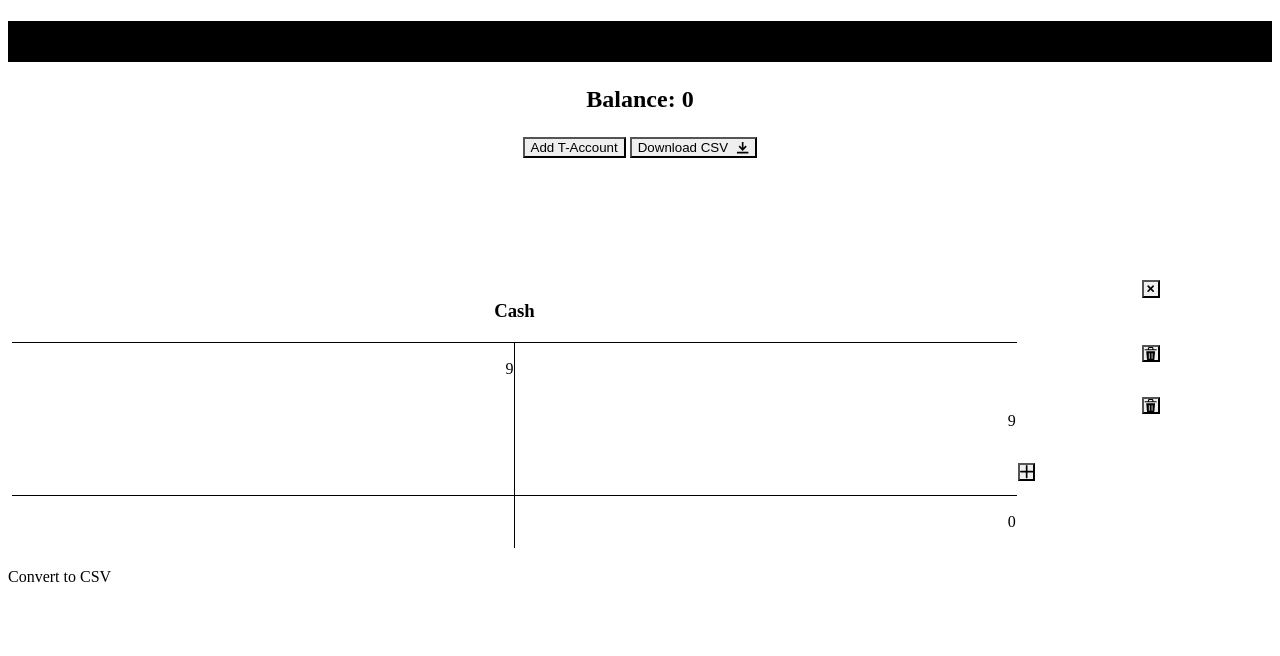
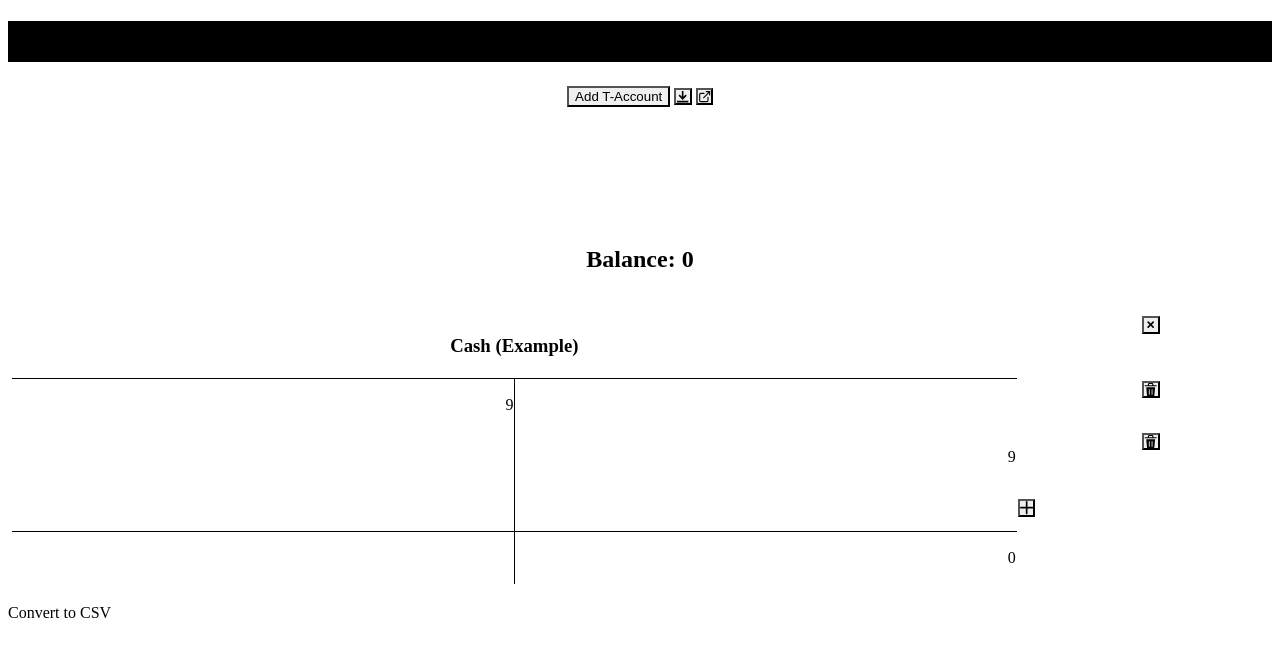
Before and after one commit to tranpeter08/t-acct-helper, a Next.js app: page / in a window 1280 px wide. Shown: the top 656 px of the page. Built offline with nearby package versions, Linux system fonts and the light colour scheme.

Commit message:
implement getServerSideProps

```diff
--- a/pages/index.tsx
+++ b/pages/index.tsx
@@ -5,40 +5,71 @@ import {
   ChangeEvent,
   useEffect,
 } from 'react';
-import type { NextPage, GetStaticProps } from 'next';
-import Head from 'next/head';
-import Image from 'next/image';
+import type { NextPage, GetServerSideProps } from 'next';
+import {
+  Grid,
+  Heading,
+  GridItem,
+  Button,
+  Text,
+  IconButton,
+  Box,
+  Divider,
+  useToast,
+} from '@chakra-ui/react';
+import { DownloadIcon, ExternalLinkIcon } from '@chakra-ui/icons';
 import styles from '../styles/Home.module.css';
 import TAccountData from '../classes/TAccountData';
 import TAccount from '../components/TAccount';
 import Trx from '../classes/Trx';
-import { Grid, Heading, GridItem, Button, Text } from '@chakra-ui/react';
-import { DownloadIcon } from '@chakra-ui/icons';
 import AddTAcctForm from '../components/AddTAcctForm';
 import Seo from '../components/Seo';
+import validateQueryData from '../utils/validateQueryData';
+
+const defaultData: TAccountData[] = [
+  {
+    id: 'aaa',
+    title: 'Cash (Example)',
+    trxs: [
+      { id: 'o0o', dr: 9, cr: 0 },
+      { id: 'o01', dr: 0, cr: 9 },
+    ],
+  },
+];
 
 export const AppCtx = createContext({});
 
-const getStaticProps: GetStaticProps = (ctx) => {
-  return { props: {} };
+export const getServerSideProps: GetServerSideProps = async (ctx) => {
+  const { data } = ctx.query;
+  const props: { [key: string]: any } = { data: [] };
+
+  try {
+    if (typeof data === 'string') {
+      const tAccts = JSON.parse(data);
+      validateQueryData(tAccts);
+      props.data = tAccts;
+    } else {
+      props.data = defaultData;
+    }
+  } catch (error) {
+    console.log(error);
+  }
+
+  return {
+    props,
+  };
 };
 
-const Home: NextPage = (props) => {
-  const [data, setData] = useState<TAccountData[]>([
-    {
-      id: 'aaa',
-      title: 'Cash',
-      trxs: [
-        { id: 'o0o', dr: 9, cr: 0 },
-        { id: 'o01', dr: 0, cr: 9 },
-      ],
-    },
-  ]);
+interface HomeProps {
+  data?: TAccountData[];
+}
 
+const Home: NextPage<HomeProps> = (props) => {
+  const initData = Array.isArray(props.data) ? props.data : [];
+  const [data, setData] = useState<TAccountData[]>(initData);
   const [shouldAddTAcct, setShouldAddTAcct] = useState(false);
   const [errorMessage, setErrorMessage] = useState<string | null>(null);
-  const [showDownloadModal, setShowDownloadModal] = useState<boolean>(false);
-  const [csvLink, setCsvLink] = useState<string>('');
+  const toast = useToast();
   const tAcctElems: JSX.Element[] = [];
 
   let balance = 0;
@@ -61,8 +92,8 @@ const Home: NextPage = (props) => {
 
     if (title === '') return;
 
-    for (const d of data) {
-      if (title.toLowerCase() === d.title.toLowerCase()) {
+    for (const tAcct of data) {
+      if (title.toLowerCase() === tAcct.title.toLowerCase()) {
         titleExists = true;
         break;
       }
@@ -136,6 +167,23 @@ const Home: NextPage = (props) => {
     a.remove();
   }
 
+  async function copyLink() {
+    const url = window.location.href;
+    const json = JSON.stringify(data);
+    const prms = new URLSearchParams();
+    prms.append('data', json);
+
+    navigator.clipboard.writeText(url + '?' + prms);
+
+    toast({
+      title: 'Link copied to clipboard!',
+      status: 'info',
+      duration: 2000,
+      isClosable: true,
+      position: 'top',
+    });
+  }
+
   useEffect(() => {
     if (shouldAddTAcct) {
       const inputField: HTMLElement | null = document.querySelector('#title');
@@ -170,17 +218,6 @@ const Home: NextPage = (props) => {
           T Acount Helper
         </Heading>
 
-        <Heading
-          data-testid='balance'
-          as='h2'
-          size='md'
-          textAlign='center'
-          p={2}
-        >
-          Balance: {Math.abs(balance)}{' '}
-          {balance !== 0 ? (balance > 0 ? '(Debit)' : '(Credit)') : ''}
-        </Heading>
-
         <Grid justifyContent='center'>
           {shouldAddTAcct ? (
             <AddTAcctForm
@@ -197,16 +234,37 @@ const Home: NextPage = (props) => {
                 >
                   Add T-Account
                 </Button>
-                <Button
+                <IconButton
+                  aria-label='Download as CSV'
                   ml={4}
                   onClick={convertToCsv}
-                  rightIcon={<DownloadIcon />}
-                >
-                  Download CSV
-                </Button>
+                  icon={<DownloadIcon />}
+                  title='Download as CSV'
+                />
+                <IconButton
+                  ml={4}
+                  aria-label='Share link'
+                  onClick={copyLink}
+                  icon={<ExternalLinkIcon />}
+                  title='Share link'
+                />
               </GridItem>
             </>
           )}
+        </Grid>
+
+        <Grid justifyContent='center'>
+          <Heading
+            data-testid='balance'
+            as='h2'
+            size='md'
+            textAlign='center'
+            p={2}
+          >
+            Balance: {Math.abs(balance)}{' '}
+            {balance !== 0 ? (balance > 0 ? '(Debit)' : '(Credit)') : ''}
+          </Heading>
+          <Divider w={300} />
         </Grid>
 
         <Grid
```
